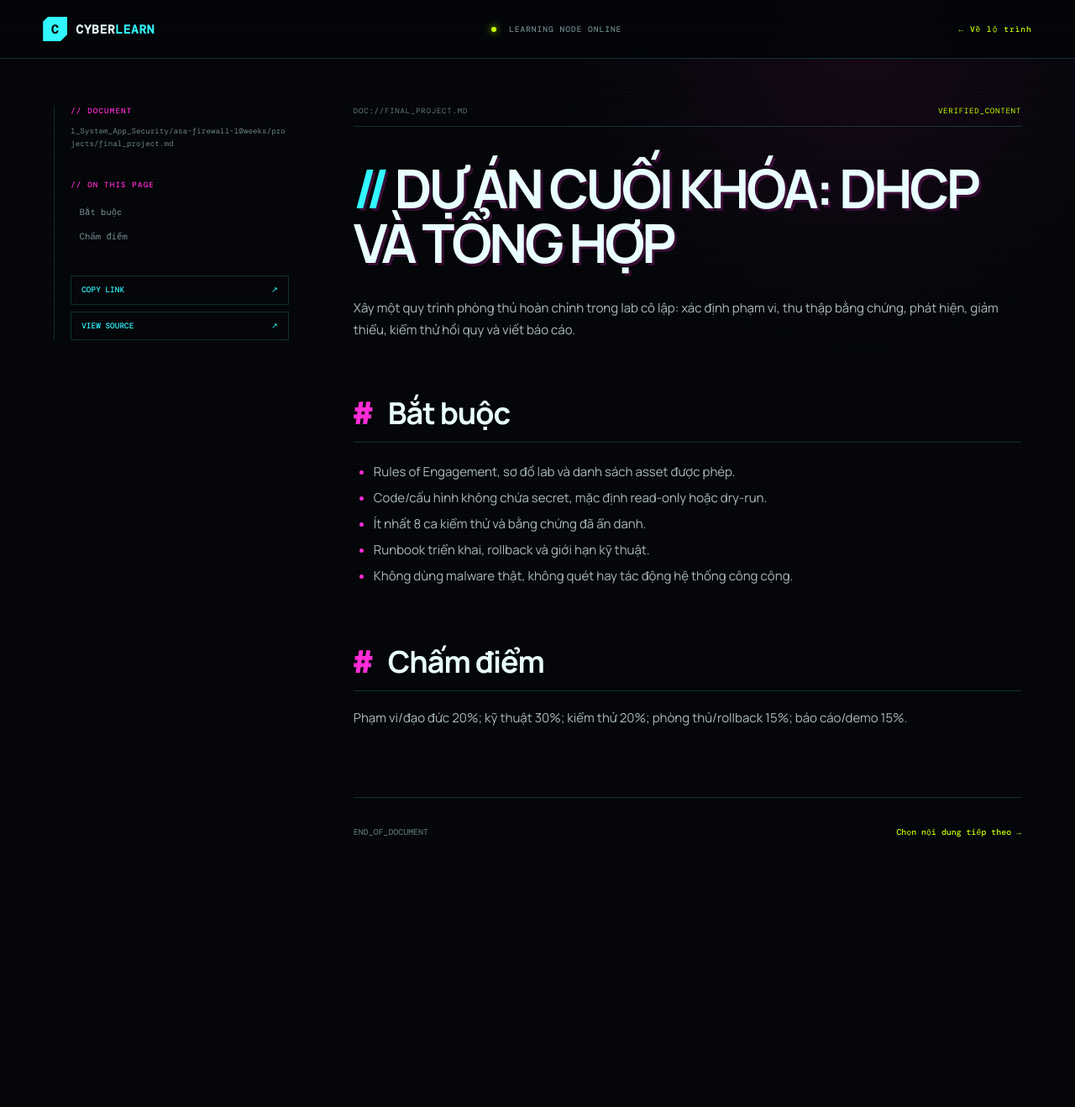
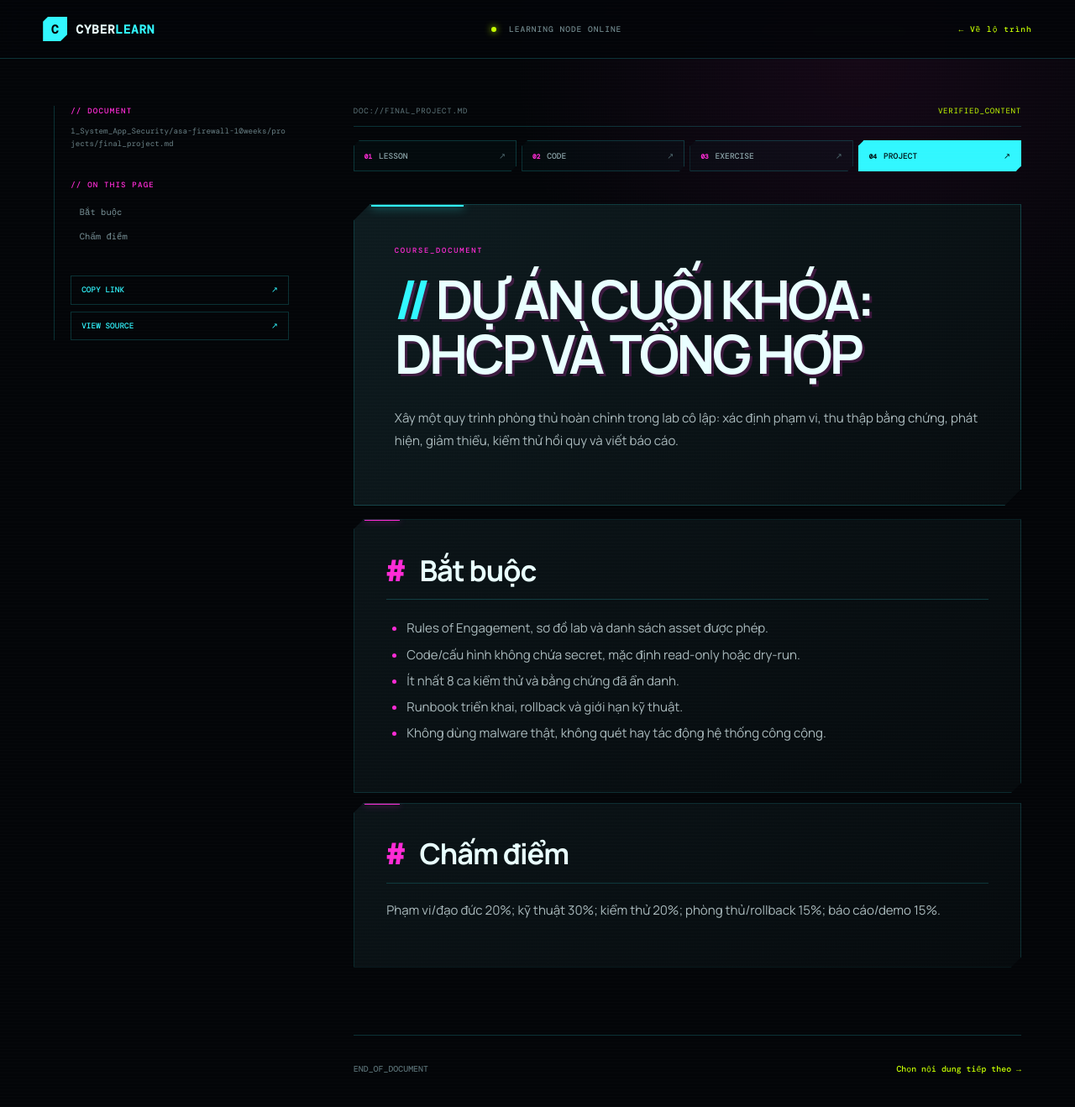
Before and after one commit to aerovfx/cybersercurity, a Jekyll site: the page built from 1_System_App_Security/asa-firewall-10weeks/projects/final_project.md, in a window 1280 px wide and 1385 px high. Shown: the top 1318 px of the window at 84% size. Built offline with Jekyll 4.4.1, drawn with Linux system fonts in a browser that asks for light colours; some of the changed lines change nothing that is shown.

Commit message:
align course reader with portal design

```diff
--- a/_layouts/course.html
+++ b/_layouts/course.html
@@ -9,6 +9,7 @@
   <link rel="preconnect" href="https://fonts.gstatic.com" crossorigin>
   <link href="https://fonts.googleapis.com/css2?family=DM+Mono:wght@400;500&family=Manrope:wght@400;500;600;700;800&display=swap" rel="stylesheet">
   <link rel="stylesheet" href="{{ '/course.css' | relative_url }}">
+  <link rel="stylesheet" href="{{ '/course-cards.css' | relative_url }}">
 </head>
 <body>
   <div class="reading-progress" id="reading-progress"></div>
@@ -33,6 +34,7 @@
 
     <main class="course-main">
       <div class="doc-status"><span>DOC://{{ page.path | split: '/' | last | upcase }}</span><span>VERIFIED_CONTENT</span></div>
+      <nav class="resource-nav" id="resource-nav" aria-label="Nội dung khóa học"></nav>
       <article class="markdown-body" id="lesson-content">
         {{ content }}
       </article>
--- /dev/null
+++ b/course-cards.css
@@ -0,0 +1,18 @@
+/* Portal-aligned document cards */
+.course-main { max-width: 940px; }
+.doc-status { margin-bottom: 1rem; }
+.resource-nav { display: grid; grid-template-columns: repeat(4, 1fr); gap: 6px; margin: 0 0 2.4rem; }
+.resource-nav a { display: grid; grid-template-columns: auto 1fr auto; align-items: center; gap: .5rem; padding: .7rem .75rem; background: rgba(49,247,255,.025); border: 1px solid var(--line); color: #8ba3a8; font: 500 .6rem var(--mono); text-transform: uppercase; clip-path: polygon(7px 0,100% 0,100% calc(100% - 7px),calc(100% - 7px) 100%,0 100%,0 7px); }
+.resource-nav a b { font-size: .48rem; color: var(--pink); }
+.resource-nav a i { font-style: normal; color: #4f696f; }
+.resource-nav a:hover,.resource-nav a.active { background: var(--cyan); border-color: var(--cyan); color: #001012; box-shadow: 0 0 16px rgba(49,247,255,.18); }
+.resource-nav a:hover b,.resource-nav a:hover i,.resource-nav a.active b,.resource-nav a.active i { color: #001012; }
+.doc-hero { position: relative; padding: clamp(1.5rem,4vw,3rem); margin-bottom: 1rem; background: linear-gradient(135deg,rgba(14,28,32,.98),rgba(7,12,15,.98)); border: 1px solid var(--line); clip-path: polygon(20px 0,100% 0,100% calc(100% - 20px),calc(100% - 20px) 100%,0 100%,0 20px); }
+.doc-hero::before { content: "COURSE_DOCUMENT"; display: block; margin-bottom: 1.2rem; color: var(--pink); font: 500 .55rem var(--mono); letter-spacing: .2em; }
+.doc-hero::after { content: ""; position: absolute; left: 20px; top: 0; width: 110px; height: 2px; background: var(--cyan); box-shadow: 0 0 12px var(--cyan); }
+.doc-section { position: relative; margin: 12px 0; padding: clamp(1.3rem,3vw,2.4rem); background: linear-gradient(145deg,rgba(12,22,26,.9),rgba(6,11,14,.94)); border: 1px solid rgba(49,247,255,.13); clip-path: polygon(12px 0,100% 0,100% calc(100% - 12px),calc(100% - 12px) 100%,0 100%,0 12px); }
+.doc-section:hover { border-color: rgba(49,247,255,.3); }
+.doc-section::before { content: ""; position: absolute; left: 12px; top: 0; width: 42px; height: 1px; background: var(--pink); box-shadow: 0 0 8px var(--pink); }
+.markdown-body .doc-section h2 { font-size: clamp(1.45rem,3vw,2.15rem); margin: 0 0 1.2rem; }
+@media (max-width:800px) { .resource-nav { grid-template-columns: repeat(2,1fr); } }
+@media (max-width:520px) { .resource-nav a { padding: .65rem .55rem; } .doc-hero,.doc-section { clip-path: none; } }
--- a/course.js
+++ b/course.js
@@ -1,6 +1,28 @@
 const content = document.querySelector('#lesson-content');
 const toc = document.querySelector('#toc');
 const headings = [...content.querySelectorAll('h2, h3')];
+
+const pathParts = location.pathname.split('/').filter(Boolean);
+const courseIndex = pathParts.findIndex((part) => part.endsWith('-10weeks'));
+if (courseIndex !== -1) {
+  const courseRoot = `/${pathParts.slice(0, courseIndex + 1).join('/')}`;
+  const isCrypto = courseRoot.includes('/2_Cryptography/');
+  const resources = [
+    ['Lesson', `${courseRoot}/lessons/week01.html`, '/lessons/'],
+    ['Code', `${courseRoot}/code/week01/README.html`, '/code/'],
+    ['Exercise', isCrypto ? `${courseRoot}/code/week01/14_bai_tap_thuc_hanh_bai_ve_nha_hands_on_exercises_homewo.py` : `${courseRoot}/exercises/week01/README.html`, '/exercises/'],
+    ['Project', `${courseRoot}/projects/final_project.html`, '/projects/']
+  ];
+  const resourceNav = document.querySelector('#resource-nav');
+  resources.forEach(([label, href, matcher], index) => {
+    const link = document.createElement('a');
+    link.href = href;
+    link.innerHTML = `<b>0${index + 1}</b><span>${label}</span><i>↗</i>`;
+    const cryptoExercise = label === 'Exercise' && isCrypto && location.pathname.includes('bai_tap');
+    if (location.pathname.includes(matcher) || cryptoExercise) link.classList.add('active');
+    resourceNav.appendChild(link);
+  });
+}
 
 function slugify(text, index) {
   const slug = text.toLocaleLowerCase('vi').normalize('NFD')
@@ -19,6 +41,28 @@ headings.forEach((heading, index) => {
 
 if (!headings.length) toc.hidden = true;
 
+const directChildren = [...content.children];
+const firstSection = directChildren.findIndex((node) => node.tagName === 'H2');
+if (firstSection > 0) {
+  const intro = document.createElement('header');
+  intro.className = 'doc-hero';
+  content.insertBefore(intro, directChildren[0]);
+  directChildren.slice(0, firstSection).forEach((node) => intro.appendChild(node));
+}
+
+[...content.children].forEach((node) => {
+  if (node.tagName !== 'H2') return;
+  const section = document.createElement('section');
+  section.className = 'doc-section';
+  content.insertBefore(section, node);
+  let current = node;
+  while (current && !(current !== node && current.tagName === 'H2')) {
+    const next = current.nextElementSibling;
+    section.appendChild(current);
+    current = next;
+  }
+});
+
 document.querySelector('#copy-link').addEventListener('click', async (event) => {
   await navigator.clipboard.writeText(location.href);
   const label = event.currentTarget.firstChild;
```
